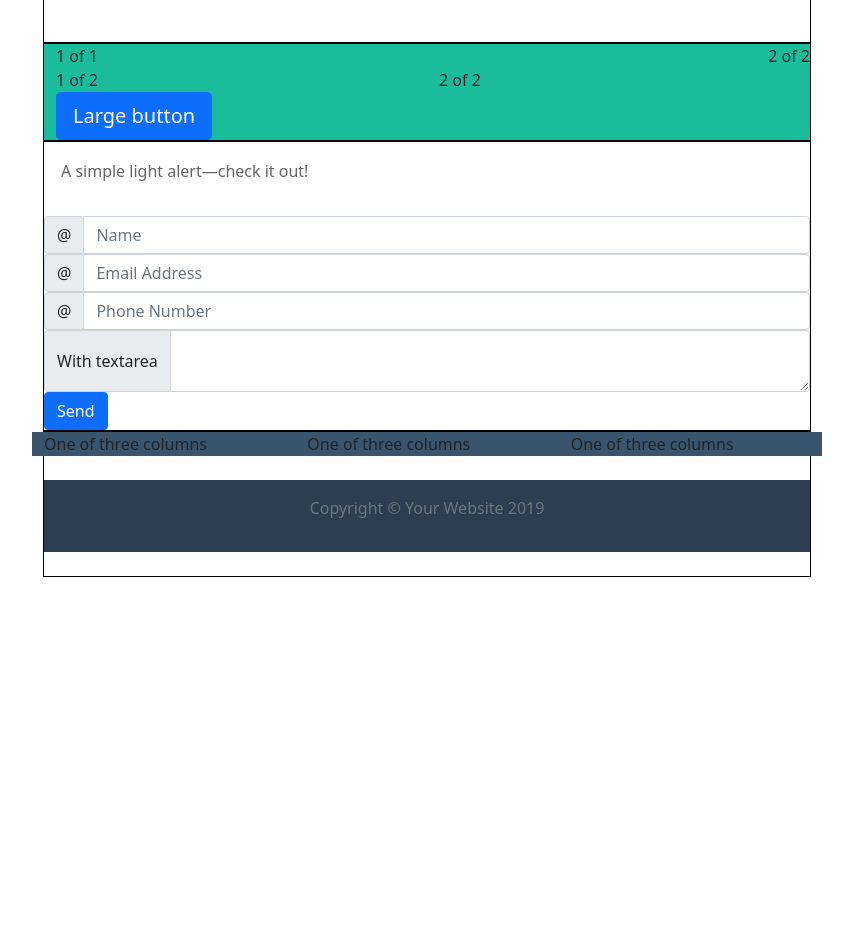
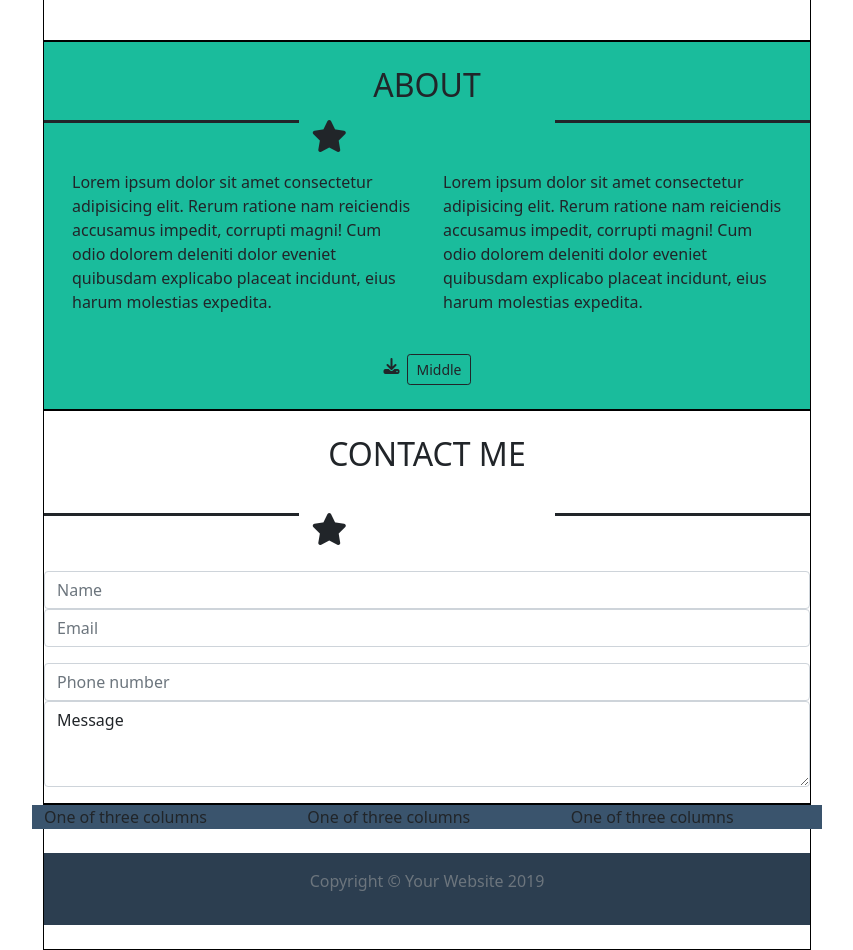
Before and after one commit to callagan70/html-css-bootstrap-freelancer, a plain HTML site: page index.html in a window 1280 px wide. Shown: the part 1260-2210 px from the top of the page, without its empty margins (213-1066 px from the left). Before the commit the page ends 1837 px from the top, so only its background shows below. Drawn offline with nearby package versions, Linux system fonts and the light colour scheme.

Commit message:
Fraimwork ?!?!?! TI odio.

```diff
--- a/index.html
+++ b/index.html
@@ -46,9 +46,6 @@ Write with VSC + ADD Comment Anchors -->
     </nav>
 </header>
 
-
-
-
 <main>
 <!-- ANCHOR - Hero -->
 <section class="hero">
@@ -70,9 +67,6 @@ Write with VSC + ADD Comment Anchors -->
               <br>
             <div>GRAFIC ARTIS - WEB DESIGNER - ILLUSTRATOR</div>
         </div>
-
-
-
 </section>
 
 <section class="s2">
@@ -119,55 +113,68 @@ Write with VSC + ADD Comment Anchors -->
               </div>
 
             </div>
+
         </div>
 </section>
 
 <section class="s3">
+              <br>
+  <h2 class="pb-2 text-center">ABOUT</h2>
+
   <div class="container">
     <div class="row">
+      <div class="col bg bg-dark" style="height: 3px;"></div>
+
       <div class="col">
-                1 of 1
+        <i class="fa-solid fa-star star-dim"></i>
       </div>
-                2 of 2
-            </div>
-            <div class="row">
-              <div class="col">
-                1 of 2
-              </div>
-              <div class="col">
-                2 of 2
+      <div class="col bg-dark" style="height: 3px;"></div>
     </div>
   </div>
-            <button type="button" class="btn btn-primary btn-lg">Large button</button>
+
+  <div class="container d-flex justify-content-around">
+    <div class="card-body">
+      <p class="card-text">Lorem ipsum dolor sit amet consectetur adipisicing elit. Rerum ratione nam reiciendis accusamus impedit, corrupti magni! Cum odio dolorem deleniti dolor eveniet quibusdam explicabo placeat incidunt, eius harum molestias expedita.</p>
     </div>
+
+    <div class="card-body">
+      <p class="card-text">Lorem ipsum dolor sit amet consectetur adipisicing elit. Rerum ratione nam reiciendis accusamus impedit, corrupti magni! Cum odio dolorem deleniti dolor eveniet quibusdam explicabo placeat incidunt, eius harum molestias expedita.</p>
+    </div>
+  </div>
+          <br>
+  <div class="d-grid gap-2 col-6 mx-auto d-flex justify-content-center">
+    <div><i class="fa-solid fa-download"></i></div>
+    <button type="button" class="btn btn-outline-dark btn-sm">Middle</button>
+  </div>
+          <br>
 </section>
 
 <section class="s4">
-        <div class="alert alert-light" role="alert">
-            A simple light alert—check it out!
+        <br>
+        <h2 class="pb-2 text-center">CONTACT ME</h2>
+        <br>
+<div class="container">
+    <div class="row">
+      <div class="col bg bg-dark" style="height: 3px;"></div>
+
+      <div class="col">
+        <i class="fa-solid fa-star star-dim"></i>
+      </div>
+      <div class="col bg-dark" style="height: 3px;"></div>
+    </div>
+</div>
+        <br>
+  <input class="form-control" type="text" placeholder="Name" aria-label="default input example">
+
+  <div class="mb-3">
+    <input type="email" class="form-control" id="exampleFormControlInput1" placeholder="Email">
   </div>
 
-        <div class="input-group flex-nowrap">
-            <span class="input-group-text" id="addon-wrapping">@</span>
-            <input type="text" class="form-control" placeholder="Name" aria-label="Username" aria-describedby="addon-wrapping">
+  <input class="form-control" type="text" placeholder="Phone number" aria-label="default input example">
+
+  <div class="mb-3">
+    <textarea class="form-control" id="exampleFormControlTextarea1" rows="3">Message</textarea>
   </div>
-
-        <div class="input-group flex-nowrap">
-            <span class="input-group-text" id="addon-wrapping">@</span>
-            <input type="text" class="form-control" placeholder="Email Address" aria-label="Username" aria-describedby="addon-wrapping">
-        </div>
-
-        <div class="input-group flex-nowrap">
-            <span class="input-group-text" id="addon-wrapping">@</span>
-            <input type="text" class="form-control" placeholder="Phone Number" aria-label="Username" aria-describedby="addon-wrapping">
-        </div>
-
-        <div class="input-group">
-            <span class="input-group-text">With textarea</span>
-            <textarea class="form-control" aria-label="With textarea"></textarea>
-        </div>
-
-        <button type="button" class="btn btn-primary">Send</button>
 </section>
 
 <footer>
--- a/style.css
+++ b/style.css
@@ -15,7 +15,6 @@ body{
 
 header{
     background-color: #2C3E50;
-    border: 1px solid black;
 }
 
 header div>ul>li>a,
```
Lines whose indentation alone changed are shown as unchanged.
